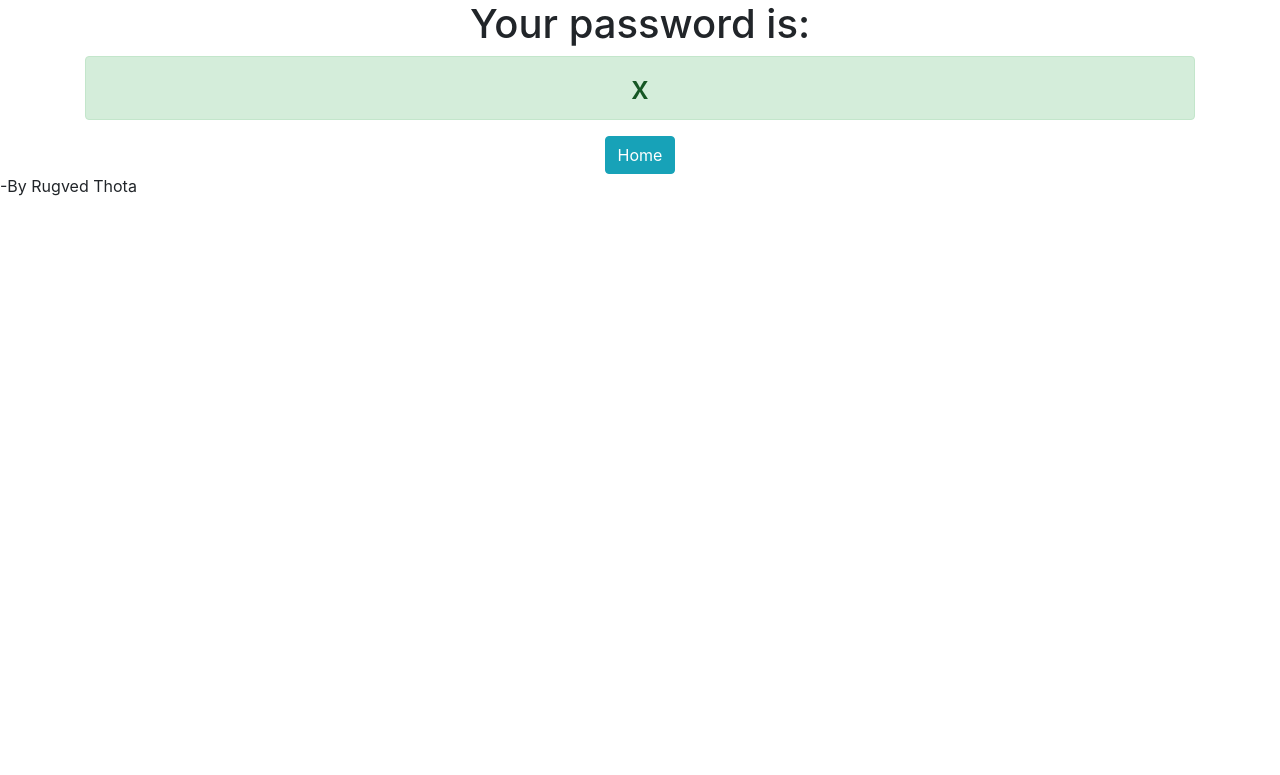
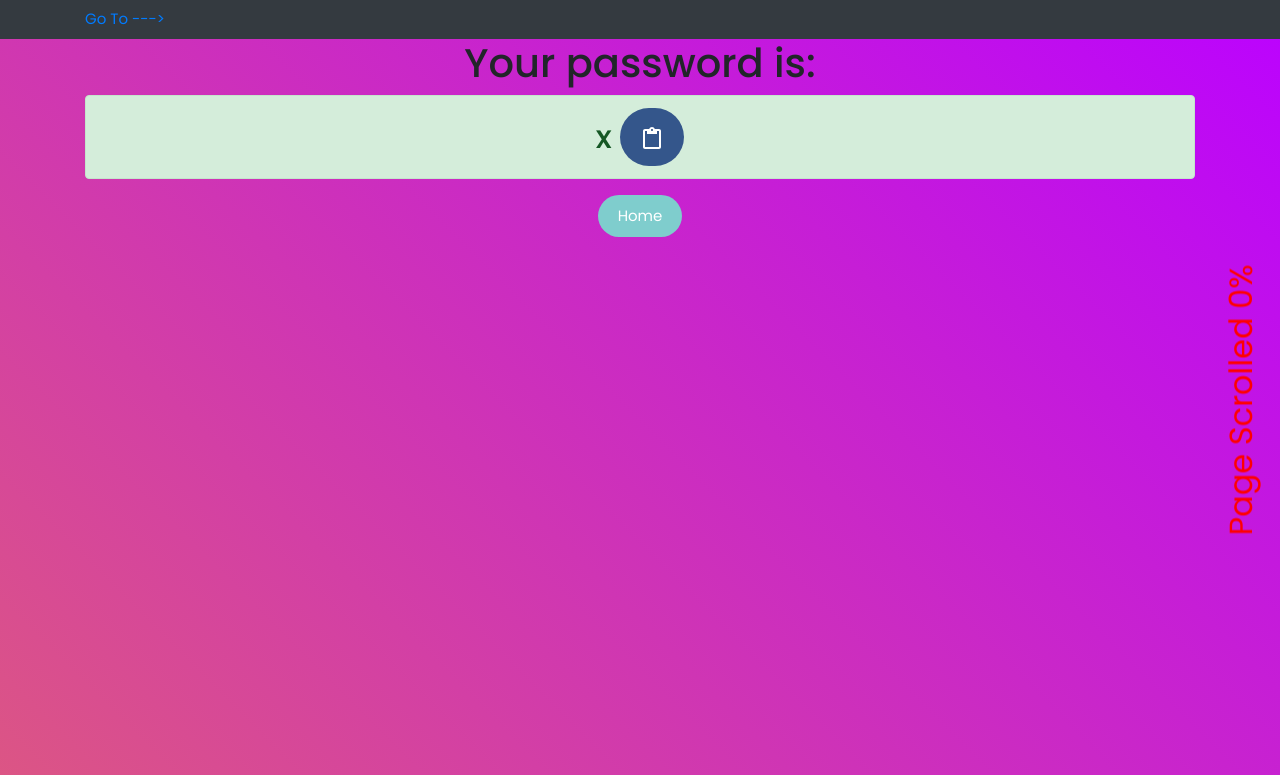
Before and after one commit to avengersrugvedthota/connect4-django, a Django app: template password/templates/generator/password.html in a window 1280 px wide. Shown: the top 775 px of the page. Before the commit the page ends 196 px from the top, so only its background shows below. Run offline with Django 3.2, Linux system fonts and the light colour scheme; the template is opened without the code that fills it: most values are stand-ins (such as "Sample title", 1, 10 or a date in 2020); some libraries are stand-ins or nearby versions.

Commit message:
Added A Better Navbar

```diff
--- a/game/templates/goto.html
+++ b/game/templates/goto.html
@@ -10,7 +10,7 @@
 		<li><a href="{% url 'privacy' %}" data-text="Privacy Policy">Privacy Policy</a></li>
 		<li><a href="{% url 'about' %}" data-text="About">About</a></li>
 		<li><a href="{% url 'age' %}" data-text="Age Restriction">Age Restriction</a></li>
-		<li><a href="{% url 'our' %}" data-text="Screenshots">Screenshots</a></li>
-		<li><a href="{% url 'blog:all_blogs' %}" data-text="Contact">Blog</a></li>
+		<li><a href="{% url 'our' %}" data-text="screenshot">Screenshots</a></li>
+		<li><a href="{% url 'blog:all_blogs' %}" data-text="Blog">Blog</a></li>
 
 	</ul>
--- a/game/templates/signupuser.html
+++ b/game/templates/signupuser.html
@@ -9,7 +9,7 @@
     border-radius: 40px;
     text-decoration: none;
     margin-top: 20;
-    background: #FF6600;
+    background: #FF6F61;
 }
 
 </style>
@@ -48,7 +48,7 @@
             </form>
             <hr>
             <div class="text-center">
-                <p>Finding Difficult To Find A Password <a href="{% url 'p' %}">Create Random</a> Password</p>
+                <p>Finding Difficult To Find A Password <a href="{% url 'home1' %}">Create Random</a> Password</p>
                 <br>
                 Do you already have an account? <a href="{% url 'loginuser' %}">Login here</a>
             </div>
--- a/password/templates/generator/password.html
+++ b/password/templates/generator/password.html
@@ -1,8 +1,70 @@
+{% extends 'Base.html' %} {% load static %} {% block content %}
+
 <link rel="stylesheet" href="https://stackpath.bootstrapcdn.com/bootstrap/4.4.1/css/bootstrap.min.css" integrity="sha384-Vkoo8x4CGsO3+Hhxv8T/Q5PaXtkKtu6ug5TOeNV6gBiFeWPGFN9MuhOf23Q9Ifjh" crossorigin="anonymous">
 
+<!-- load jQuery -->
+<script src="https://ajax.googleapis.com/ajax/libs/jquery/3.5.1/jquery.min.js"></script>
+
+
+ <style>
+    .w {
+    display: inline-block;
+    padding: 10px 20px;
+    background: #000;
+    border-style: none;
+    color: #fff;
+    border-style: none;
+    border-radius: 40px;
+    text-decoration: none;
+    margin-top: 20;
+    background: #34568B;
+}
+
+    .w1 {
+    display: inline-block;
+    padding: 10px 20px;
+    background: #000;
+    border-style: none;
+    color: #fff;
+    border-style: none;
+    border-radius: 40px;
+    text-decoration: none;
+    margin-top: 20;
+    background: #7FCDCD;
+}
+</style>
+
+
 <div class="container text-center">
-    <h1>Your password is:</h1>
-    <h2 class="alert alert-success">{{ password }}</h2>
-    <a href="{% url 'home' %}" class="btn btn-info">Home</a>
+  <h1>Your password is:</h1>
+  <h2 id="password_to_copy" class="alert alert-success">{{ password }}    <button id="copyButton" onclick="copyToClipboard('#password_to_copy')" class="w"><svg xmlns="http://www.w3.org/2000/svg" height="24px" viewBox="0 0 24 24" width="24px" fill="#FFFFFF"><path d="M0 0h24v24H0z" fill="none"/><path d="M19 2h-4.18C14.4.84 13.3 0 12 0c-1.3 0-2.4.84-2.82 2H5c-1.1 0-2 .9-2 2v16c0 1.1.9 2 2 2h14c1.1 0 2-.9 2-2V4c0-1.1-.9-2-2-2zm-7 0c.55 0 1 .45 1 1s-.45 1-1 1-1-.45-1-1 .45-1 1-1zm7 18H5V4h2v3h10V4h2v16z"/></svg></button></h2>
+  <a href="{% url 'home' %}" class="w1">Home</a>
+
 </div>
--By Rugved Thota
+
+    <script>
+        function copyToClipboard (element) {
+            // create input to handle password copy. we are going to
+            // use jQuery select() which trigger selection of text in input
+            let $temp = $("<input>");
+
+            // append our temporary input to the document
+            $("body").append($temp);
+
+            // set new value for temp input (we get value from <h2> tag with id password_to_copy)
+            // and select it
+            $temp.val($(element).text()).select();
+
+            try {
+              // copy to clipboard selected text and display success msg
+              document.execCommand("copy");
+              swal("Password: " + $(element).text() , '  copied to clipboard' , "success")
+            } catch (err) {
+              // display error msg
+              swal("Oops, unable to copy!!! Error:" + err, 'error');
+            }
+            // remove temporary input
+            $temp.remove();
+        }
+    </script>
+{% endblock %}
--- a/password/urls.py
+++ b/password/urls.py
@@ -2,6 +2,6 @@ from django.urls import path
 from . import views
 
 urlpatterns = [
-    path('', views.home, name='home'),
+    path('', views.home, name='home1'),
     path('password/', views.password, name='password'),
 ]
--- a/static/Part3_FrontEndProject.css
+++ b/static/Part3_FrontEndProject.css
@@ -53,7 +53,7 @@ button:hover .arrow-down {
 .overlay {
 	background-color: rgba(0,0,0, 0.3);
 	height: 100%;
-	width: 100%;
+	width: 100%;f
 	position: fixed;
 	z-index: 1;
 }
```
Also changed, not shown: password/templates/generator/home.html (+19 -2 lines), db.sqlite3.
